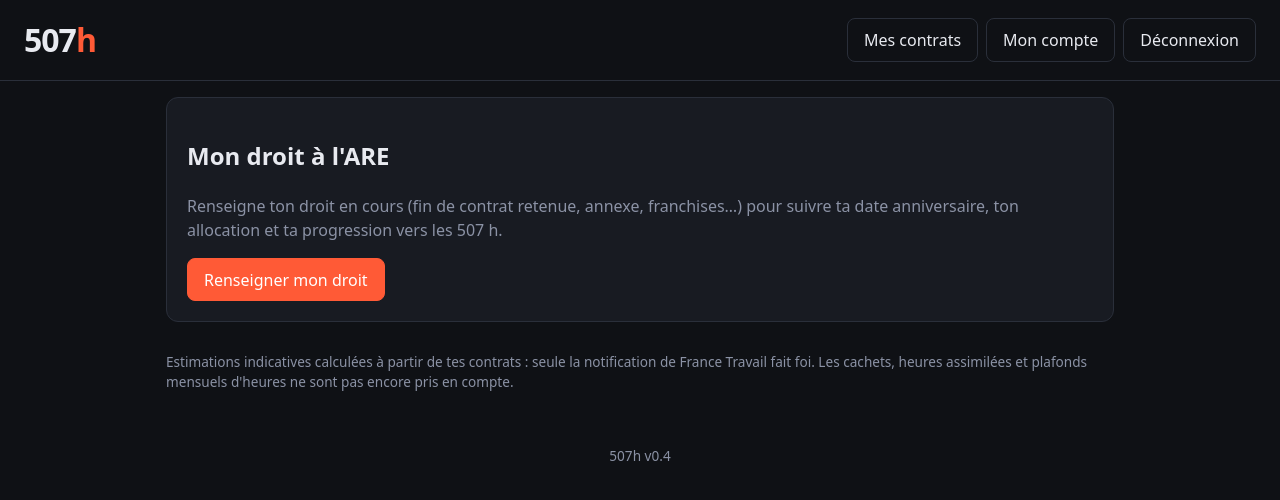
After one commit to migmul/507h, a Flask app: page /intermittence in a window 1280 px wide. The commit adds this page. Shown: the top 500 px of the page. Run offline with Flask 3, Linux system fonts and the light colour scheme; the visitor is signed in with stand-in values (Sample User, id 1); tables that the repository leaves empty hold one stand-in row (values such as "Sample post"); data that the repository does not hold is empty; parts of the project's set-up code (start-up, migrations or seed data) failed here and were passed over.

Commit message:
feat: page Intermittence - date anniversaire, AJ brute/nette estimée, franchises et projection des 507 h (v0.4)

```diff
--- a/main.py
+++ b/main.py
@@ -11,12 +11,11 @@ from functools import wraps
 from pathlib import Path
 
 from cryptography.fernet import Fernet, InvalidToken
-from flask import (Flask, abort, g, jsonify, redirect, render_template,
-                   request, send_file, session, url_for)
+from flask import (Flask, abort, g, jsonify, redirect, render_template, request, send_file, session, url_for)
 from werkzeug.security import check_password_hash, generate_password_hash
 from werkzeug.utils import secure_filename
 
-APP_VERSION = "0.3"
+APP_VERSION = "0.4"
 
 BASE = Path(__file__).parent
 INSTANCE = BASE / "instance"
@@ -88,6 +87,20 @@ CREATE TABLE IF NOT EXISTS documents (
   created_at TEXT NOT NULL DEFAULT CURRENT_TIMESTAMP
 );
 CREATE INDEX IF NOT EXISTS idx_documents_contract ON documents(contract_id);
+CREATE TABLE IF NOT EXISTS are_rights (
+  user_id INTEGER PRIMARY KEY REFERENCES users(id) ON DELETE CASCADE,
+  annexe INTEGER NOT NULL CHECK (annexe IN (8, 10)),
+  fct_date TEXT NOT NULL,
+  start_date TEXT NOT NULL,
+  anniversary_date TEXT,
+  aj_brute_cents INTEGER CHECK (aj_brute_cents IS NULL OR aj_brute_cents > 0),
+  waiting_days INTEGER NOT NULL DEFAULT 7 CHECK (waiting_days BETWEEN 0 AND 7),
+  franchise_cp_days INTEGER NOT NULL DEFAULT 0 CHECK (franchise_cp_days BETWEEN 0 AND 60),
+  franchise_salary_days INTEGER NOT NULL DEFAULT 0 CHECK (franchise_salary_days BETWEEN 0 AND 365),
+  csg_rate REAL NOT NULL DEFAULT 6.2 CHECK (csg_rate IN (0, 3.8, 6.2)),
+  alsace_moselle INTEGER NOT NULL DEFAULT 0,
+  updated_at TEXT NOT NULL DEFAULT CURRENT_TIMESTAMP
+);
 """
 
 
@@ -614,6 +627,7 @@ def export_account():
     with zipfile.ZipFile(buf, "w", zipfile.ZIP_DEFLATED) as z:
         z.writestr("donnees.json", json.dumps(
             {"version": APP_VERSION, "email": u["email"], "created_at": u["created_at"],
+             "droit_are": (build_overview(db, uid) or {}).get("settings"),
              "contracts": contracts}, ensure_ascii=False, indent=2))
         for d in docs:
             try:
@@ -643,5 +657,239 @@ def delete_account():
     session.clear()
     return jsonify(ok=True)
 
+# ---------- Intermittence : règles ARE ----------
+# À revoir à chaque revalorisation Unédic (1er juillet) : valeurs au 30/09/2026.
+AJ_BASE = 31.96          # AJ minimale (gelée au 1er juillet 2026)
+AJ_MAX = 174.80          # plafond (guide France Travail) - à vérifier
+AJ_FLOOR = {8: 38.0, 10: 44.0}
+SMIC_J = 61.0            # SMIC journalier brut, garde-fou CSG/CRDS
+RETRAITE_RATE = 0.0093   # participation retraite complémentaire (0,93 % du SJM)
+HOURS_TARGET = 507
+
+
+def add_year(d):
+    try:
+        return d.replace(year=d.year + 1)
+    except ValueError:          # 29 février
+        return d.replace(year=d.year + 1, day=28)
+
+
+def period_totals(db, uid, start, end):
+    """Heures et salaires bruts des contrats sur [start, end], proratisés au jour."""
+    zero = {"hours": 0.0, "gross": 0.0, "contracts": 0, "missing_gross": 0}
+    if start > end:
+        return zero
+    hours = gross = 0.0
+    missing = n = 0
+    rows = db.execute(
+        "SELECT hours, start_date, end_date, gross_cents FROM contracts"
+        " WHERE user_id=? AND end_date >= ? AND start_date <= ?",
+        (uid, start.isoformat(), end.isoformat()))
+    for r in rows:
+        s, e = date.fromisoformat(r["start_date"]), date.fromisoformat(r["end_date"])
+        ratio = ((min(e, end) - max(s, start)).days + 1) / ((e - s).days + 1)
+        hours += r["hours"] * ratio
+        if r["gross_cents"] is None:
+            missing += 1
+        else:
+            gross += r["gross_cents"] / 100 * ratio
+        n += 1
+    return {"hours": round(hours, 2), "gross": round(gross, 2),
+            "contracts": n, "missing_gross": missing}
+
+
+def compute_aj(annexe, sr, nht):
+    if annexe == 8:
+        a = AJ_BASE * (0.42 * min(sr, 14400) + 0.05 * max(sr - 14400, 0)) / 5000
+        b = AJ_BASE * (0.26 * min(nht, 720) + 0.08 * max(nht - 720, 0)) / 507
+        c = AJ_BASE * 0.40
+    else:
+        a = AJ_BASE * (0.36 * min(sr, 13700) + 0.05 * max(sr - 13700, 0)) / 5000
+        b = AJ_BASE * (0.26 * min(nht, 690) + 0.08 * max(nht - 690, 0)) / 507
+        c = AJ_BASE * 0.70
+    brut = max(AJ_FLOOR[annexe], min(a + b + c, AJ_MAX))
+    return {"a": round(a, 2), "b": round(b, 2), "c": round(c, 2), "brut": round(brut, 2)}
+
+
+def compute_net(annexe, brut, sr, nht, csg_rate, alsace):
+    """Estimation : hors prélèvement à la source."""
+    sjm = sr / (nht / (8 if annexe == 8 else 10)) if nht > 0 else 0
+    retraite = min(RETRAITE_RATE * sjm, brut - AJ_BASE) if brut > AJ_BASE else 0
+    taxes = 0.0
+    if brut > 62:
+        taxes = brut * 0.9825 * (csg_rate + 0.5) / 100
+        taxes = min(taxes, max(0.0, brut - retraite - SMIC_J))
+    als = brut * 0.015 if (alsace and brut > 62) else 0.0
+    return {"retraite": round(retraite, 2), "csg_crds": round(taxes, 2),
+            "alsace": round(als, 2), "net": round(brut - retraite - taxes - als, 2)}
+
+
+def aj_estimate(r, totals):
+    if totals["hours"] <= 0:
+        return None
+    calc = compute_aj(r["annexe"], totals["gross"], totals["hours"])
+    net = compute_net(r["annexe"], calc["brut"], totals["gross"], totals["hours"],
+                      r["csg_rate"], bool(r["alsace_moselle"]))
+    return {"source": "estimation", **calc, **net}
+
+
+def build_overview(db, uid):
+    r = db.execute("SELECT * FROM are_rights WHERE user_id=?", (uid,)).fetchone()
+    if not r:
+        return None
+    today = date.today()
+    fct = date.fromisoformat(r["fct_date"])
+    start = date.fromisoformat(r["start_date"])
+    da_auto = add_year(fct)
+    da = date.fromisoformat(r["anniversary_date"]) if r["anniversary_date"] else da_auto
+    days_left = (da - today).days
+    status = "expired" if days_left < 0 else "soon" if days_left <= 15 else "active"
+    total_days = (da - start).days + 1
+    franchises = r["waiting_days"] + r["franchise_cp_days"] + r["franchise_salary_days"]
+
+    cur_tot = period_totals(db, uid, fct - timedelta(days=364), fct)
+    if r["aj_brute_cents"]:
+        brut = r["aj_brute_cents"] / 100
+        cur_aj = {"source": "notification", "brut": brut,
+                  **compute_net(r["annexe"], brut, cur_tot["gross"], cur_tot["hours"],
+                                r["csg_rate"], bool(r["alsace_moselle"]))}
+    else:
+        cur_aj = aj_estimate(r, cur_tot)
+
+    win_start = fct + timedelta(days=1)
+    total = period_totals(db, uid, win_start, da)
+    done = period_totals(db, uid, win_start, min(da, today))
+    needed = max(0.0, HOURS_TARGET - total["hours"])
+    per_week = needed / (days_left / 7) if days_left > 0 and needed > 0 else None
+
+    return {
+        "annexe": r["annexe"],
+        "fct_date": fct.isoformat(), "start_date": start.isoformat(),
+        "anniversary_date": da.isoformat(), "anniversary_auto": da_auto.isoformat(),
+        "anniversary_overridden": bool(r["anniversary_date"]),
+        "exam_date": (da + timedelta(days=1)).isoformat(),
+        "days_left": days_left, "status": status,
+        "elapsed_pct": max(0, min(100, round((today - start).days / max(1, total_days) * 100))),
+        "indemnisation": {
+            "total_days": total_days, "waiting": r["waiting_days"],
+            "cp": r["franchise_cp_days"], "salary": r["franchise_salary_days"],
+            "max_days": max(0, total_days - franchises)},
+        "current": {"period_start": (fct - timedelta(days=364)).isoformat(),
+                    "period_end": fct.isoformat(), "totals": cur_tot, "aj": cur_aj},
+        "projection": {
+            "window_start": win_start.isoformat(), "window_end": da.isoformat(),
+            "hours_total": total["hours"], "hours_done": done["hours"],
+            "hours_planned": round(total["hours"] - done["hours"], 2),
+            "hours_needed": round(needed, 1), "per_week": per_week,
+            "missing_gross": total["missing_gross"],
+            "aj": aj_estimate(r, total) if total["hours"] >= HOURS_TARGET else None},
+        "settings": {
+            "annexe": r["annexe"], "fct_date": r["fct_date"], "start_date": r["start_date"],
+            "anniversary_date": r["anniversary_date"],
+            "aj_brute": None if r["aj_brute_cents"] is None else r["aj_brute_cents"] / 100,
+            "waiting_days": r["waiting_days"], "franchise_cp_days": r["franchise_cp_days"],
+            "franchise_salary_days": r["franchise_salary_days"],
+            "csg_rate": r["csg_rate"], "alsace_moselle": bool(r["alsace_moselle"])},
+    }
+
+
+def parse_rights(d):
+    if not isinstance(d, dict):
+        raise ValueError("Données invalides")
+
+    def dt(key, required=False):
+        v = d.get(key)
+        if v in (None, ""):
+            if required:
+                raise ValueError("Date de fin de contrat (FCT) requise")
+            return None
+        try:
+            return date.fromisoformat(str(v))
+        except ValueError:
+            raise ValueError(f"Date invalide : {key}")
+
+    def num(key, lo, hi, default):
+        v = d.get(key)
+        if v in (None, ""):
+            return default
+        try:
+            n = int(v)
+        except (TypeError, ValueError):
+            raise ValueError(f"Valeur invalide : {key}")
+        if not lo <= n <= hi:
+            raise ValueError(f"{key} doit être entre {lo} et {hi}")
+        return n
+
+    try:
+        annexe = int(d.get("annexe"))
+    except (TypeError, ValueError):
+        raise ValueError("Annexe invalide")
+    if annexe not in (8, 10):
+        raise ValueError("Annexe invalide")
+    fct = dt("fct_date", True)
+    start = dt("start_date") or fct + timedelta(days=1)
+    da = dt("anniversary_date")
+    if start <= fct:
+        raise ValueError("Le début d'indemnisation doit suivre la fin de contrat")
+    if da and da <= start:
+        raise ValueError("La date anniversaire doit suivre le début d'indemnisation")
+    aj = to_cents(d.get("aj_brute"))
+    if aj is not None and not (0 < aj <= 50000):
+        raise ValueError("AJ brute hors limites (0 à 500 €)")
+    try:
+        csg = float(d.get("csg_rate", 6.2))
+    except (TypeError, ValueError):
+        raise ValueError("Taux de CSG invalide")
+    if csg not in (0.0, 3.8, 6.2):
+        raise ValueError("Taux de CSG invalide")
+    alsace = 1 if d.get("alsace_moselle") in (True, 1, "1", "true", "on") else 0
+    return (annexe, fct.isoformat(), start.isoformat(), da.isoformat() if da else None, aj,
+            num("waiting_days", 0, 7, 7), num("franchise_cp_days", 0, 60, 0),
+            num("franchise_salary_days", 0, 365, 0), csg, alsace)
+
+
+@app.get("/intermittence")
+@login_required
+def intermittence_page():
+    return render_template("intermittence.html")
+
+
+@app.get("/api/intermittence")
+@login_required
+def get_intermittence():
+    return jsonify(overview=build_overview(get_db(), session["uid"]))
+
+
+@app.put("/api/intermittence")
+@login_required
+def save_intermittence():
+    try:
+        vals = parse_rights(request.get_json(silent=True))
+    except ValueError as e:
+        return err(str(e))
+    db, uid = get_db(), session["uid"]
+    db.execute(
+        "INSERT INTO are_rights(user_id, annexe, fct_date, start_date, anniversary_date,"
+        " aj_brute_cents, waiting_days, franchise_cp_days, franchise_salary_days,"
+        " csg_rate, alsace_moselle) VALUES (?,?,?,?,?,?,?,?,?,?,?)"
+        " ON CONFLICT(user_id) DO UPDATE SET annexe=excluded.annexe,"
+        " fct_date=excluded.fct_date, start_date=excluded.start_date,"
+        " anniversary_date=excluded.anniversary_date, aj_brute_cents=excluded.aj_brute_cents,"
+        " waiting_days=excluded.waiting_days, franchise_cp_days=excluded.franchise_cp_days,"
+        " franchise_salary_days=excluded.franchise_salary_days, csg_rate=excluded.csg_rate,"
+        " alsace_moselle=excluded.alsace_moselle, updated_at=CURRENT_TIMESTAMP",
+        (uid, *vals))
+    db.commit()
+    return jsonify(overview=build_overview(db, uid))
+
+
+@app.delete("/api/intermittence")
+@login_required
+def reset_intermittence():
+    db = get_db()
+    db.execute("DELETE FROM are_rights WHERE user_id=?", (session["uid"],))
+    db.commit()
+    return jsonify(ok=True)
+
 if __name__ == "__main__":
     app.run(debug=os.environ.get("DEV") == "1", port=5007)
--- a/static/css/style.css
+++ b/static/css/style.css
@@ -68,3 +68,19 @@ a.btn:hover { border-color:var(--accent); }
 .msg.ok { color:#5ad19a; }
 .danger-zone { border-color:var(--danger); }
 .danger-btn { background:var(--danger); border-color:var(--danger); }
+
+.big { font-size:2rem; font-weight:700; margin:.25rem 0; }
+.inner { padding:0; max-width:none; }
+.badge { display:inline-block; padding:.15rem .7rem; border-radius:99px; font-size:.85rem;
+         background:var(--bg); border:1px solid var(--border); margin:.25rem 0 .75rem; }
+.badge.active { color:#5ad19a; border-color:#5ad19a; }
+.badge.soon { color:#f5b942; border-color:#f5b942; }
+.badge.expired { color:var(--danger); border-color:var(--danger); }
+.progress > div { height:100%; width:0; background:var(--accent); transition:width .4s; }
+.kv { list-style:none; padding:0; margin:.5rem 0; }
+.kv li { display:flex; justify-content:space-between; gap:1rem; padding:.3rem 0; border-bottom:1px solid var(--border); }
+.kv .k { color:var(--muted); }
+label.check { display:flex; gap:.5rem; align-items:center; color:var(--text); }
+label.check input { width:auto; margin:0; }
+select { width:100%; padding:.6rem; margin-top:.25rem; background:var(--bg); color:var(--text);
+         border:1px solid var(--border); border-radius:8px; font:inherit; }
--- /dev/null
+++ b/static/js/intermittence.js
@@ -0,0 +1,155 @@
+const $ = (s) => document.querySelector(s);
+const csrf = document.querySelector('meta[name="csrf-token"]').content;
+const eur = new Intl.NumberFormat('fr-FR', { style: 'currency', currency: 'EUR' });
+const fdate = (d) => new Date(d + 'T00:00:00').toLocaleDateString('fr-FR');
+const fh = (h) => `${Math.round(h * 10) / 10} h`;
+const dialog = $('#rights-dialog');
+const form = $('#rights-form');
+let overview = null;
+
+async function api(path, method = 'GET', body) {
+    const headers = { 'X-CSRF-Token': csrf };
+    if (body) headers['Content-Type'] = 'application/json';
+    const res = await fetch(path, { method, headers, body: body ? JSON.stringify(body) : undefined });
+    if (res.status === 401) { location.href = '/login'; return; }
+    const data = await res.json().catch(() => ({}));
+    if (!res.ok) throw new Error(data.error || 'Erreur');
+    return data;
+}
+
+function el(tag, text, cls) {
+    const n = document.createElement(tag);
+    if (text !== undefined) n.textContent = text;
+    if (cls) n.className = cls;
+    return n;
+}
+
+function kv(ul, rows) {
+    ul.replaceChildren(...rows.map(([k, v]) => {
+        const li = document.createElement('li');
+        li.append(el('span', k, 'k'), el('strong', v));
+        return li;
+    }));
+}
+
+function render(o) {
+    $('#empty-state').hidden = !!o;
+    $('#content').hidden = !o;
+    if (!o) return;
+
+    $('#da-date').textContent = fdate(o.anniversary_date);
+    const badge = $('#da-status');
+    badge.className = 'badge ' + o.status;
+    badge.textContent = o.status === 'expired' ? 'Droit expiré : nouvel examen à faire'
+        : o.status === 'soon' ? `Plus que ${o.days_left} jour(s) : prépare ton examen`
+        : `${o.days_left} jours restants`;
+    $('#elapsed-bar').style.width = o.elapsed_pct + '%';
+    $('#da-detail').textContent =
+        `Droit ouvert sur la FCT du ${fdate(o.fct_date)} (annexe ${o.annexe}). Examen le ${fdate(o.exam_date)}.` +
+        (o.anniversary_overridden ? ` Date saisie manuellement (calculée : ${fdate(o.anniversary_auto)}).` : '');
+
+    const cur = o.current, aj = cur.aj;
+    const rows = [];
+    if (aj) {
+        $('#aj-brut').textContent = `${eur.format(aj.brut)} brut / jour`;
+        $('#aj-net').textContent = `≈ ${eur.format(aj.net)} net / jour (avant prélèvement à la source)`;
+        rows.push(['Source', aj.source === 'notification' ? 'Notification France Travail' : 'Estimation depuis mes contrats']);
+        if (aj.a !== undefined) rows.push(['Partie A (salaires)', eur.format(aj.a)],
+            ['Partie B (heures)', eur.format(aj.b)], ['Partie C (fixe)', eur.format(aj.c)]);
+        rows.push(['Retraite complémentaire', '− ' + eur.format(aj.retraite)],
+            ['CSG + CRDS', '− ' + eur.format(aj.csg_crds)]);
+        if (aj.alsace) rows.push(['Alsace-Moselle', '− ' + eur.format(aj.alsace)]);
+    } else {
+        $('#aj-brut').textContent = '–';
+        $('#aj-net').textContent = '';
+    }
+    rows.push(['Période de référence', `${fdate(cur.period_start)} → ${fdate(cur.period_end)}`],
+        ['Heures / salaires bruts', `${fh(cur.totals.hours)} · ${eur.format(cur.totals.gross)}`]);
+    kv($('#aj-detail'), rows);
+    $('#aj-note').textContent = !aj
+        ? "Ajoute les contrats de la période de référence, ou l'AJ de ta notification, pour obtenir un montant."
+        : cur.totals.missing_gross ? `${cur.totals.missing_gross} contrat(s) sans brut dans la période : l'estimation est sous-évaluée.` : '';
+
+    const i = o.indemnisation;
+    kv($('#indem-detail'), [
+        ['Période', `${fdate(o.start_date)} → ${fdate(o.anniversary_date)}`],
+        ['Jours calendaires', String(i.total_days)],
+        ["Délai d'attente", `− ${i.waiting} j`],
+        ['Franchise congés payés', `− ${i.cp} j`],
+        ['Franchise salaires', `− ${i.salary} j`],
+        ['Jours indemnisables max.', `${i.max_days} j`],
+    ]);
+
+    const p = o.projection;
+    $('#proj-bar').style.width = Math.min(100, (p.hours_total / 507) * 100) + '%';
+    $('#proj-hours').textContent = fh(p.hours_total);
+    $('#proj-msg').textContent = p.hours_needed > 0 ? `· il manque ${fh(p.hours_needed)}` : '· seuil atteint 🎉';
+    kv($('#proj-detail'), [
+        ['Fenêtre prise en compte', `${fdate(p.window_start)} → ${fdate(p.window_end)}`],
+        ['Heures réalisées', fh(p.hours_done)],
+        ['Heures prévues (contrats à venir)', fh(p.hours_planned)],
+        ['Rythme nécessaire', p.per_week ? `${fh(p.per_week)} / semaine` : '–'],
+        ['AJ projetée', p.aj ? `${eur.format(p.aj.brut)} brut · ≈ ${eur.format(p.aj.net)} net` : 'Disponible à 507 h'],
+    ]);
+    $('#proj-note').textContent = p.missing_gross
+        ? `${p.missing_gross} contrat(s) sans brut : l'AJ projetée est sous-évaluée.` : '';
+}
+
+function openDialog() {
+    form.reset();
+    $('#form-error').textContent = '';
+    const s = overview && overview.settings;
+    if (s) {
+        form.elements.annexe.value = s.annexe;
+        form.elements.fct_date.value = s.fct_date;
+        form.elements.start_date.value = s.start_date;
+        form.elements.anniversary_date.value = s.anniversary_date ?? '';
+        form.elements.aj_brute.value = s.aj_brute ?? '';
+        form.elements.waiting_days.value = s.waiting_days;
+        form.elements.franchise_cp_days.value = s.franchise_cp_days;
+        form.elements.franchise_salary_days.value = s.franchise_salary_days;
+        form.elements.csg_rate.value = String(s.csg_rate);
+        form.elements.alsace_moselle.checked = s.alsace_moselle;
+    }
+    $('#reset-btn').hidden = !s;
+    dialog.showModal();
+}
+const closeDialog = () => dialog.close();
+$('#edit-btn').onclick = openDialog;
+$('#edit-empty').onclick = openDialog;
+$('#cancel').onclick = closeDialog;
+$('#close-dialog').onclick = closeDialog;
+
+let downOnBackdrop = false;
+dialog.addEventListener('mousedown', (e) => { downOnBackdrop = e.target === dialog; });
+dialog.addEventListener('click', (e) => {
+    if (e.target === dialog && downOnBackdrop) closeDialog();
+    downOnBackdrop = false;
+});
+
+form.addEventListener('submit', async (e) => {
+    e.preventDefault();
+    const f = Object.fromEntries(new FormData(form));
+    f.alsace_moselle = form.elements.alsace_moselle.checked;
+    $('#save-btn').disabled = true;
+    try {
+        overview = (await api('/api/intermittence', 'PUT', f)).overview;
+        render(overview);
+        dialog.close();
+    } catch (ex) {
+        $('#form-error').textContent = ex.message;
+    } finally {
+        $('#save-btn').disabled = false;
+    }
+});
+
+$('#reset-btn').onclick = async () => {
+    if (!confirm('Effacer les informations de ton droit ARE ? Tes contrats ne sont pas touchés.')) return;
+    await api('/api/intermittence', 'DELETE');
+    overview = null;
+    render(null);
+    dialog.close();
+};
+
+$('#logout').onclick = async () => { await api('/api/logout', 'POST'); location.href = '/login'; };
+(async () => { overview = (await api('/api/intermittence')).overview; render(overview); })();
--- a/templates/account.html
+++ b/templates/account.html
@@ -5,6 +5,7 @@
     <h1>507<span>h</span></h1>
     <nav class="row">
         <a class="ghost btn" href="/">← Mes contrats</a>
+        <a class="ghost btn" href="/intermittence">Intermittence</a>
         <button id="logout" class="ghost">Déconnexion</button>
     </nav>
 </header>
--- a/templates/dashboard.html
+++ b/templates/dashboard.html
@@ -4,6 +4,7 @@
 <header class="topbar">
     <h1>507<span>h</span></h1>
     <nav class="row">
+        <a class="ghost btn" href="/intermittence">Intermittence</a>
         <a class="ghost btn" href="/account">Mon compte</a>
         <button id="logout" class="ghost">Déconnexion</button>
     </nav>
--- /dev/null
+++ b/templates/intermittence.html
@@ -0,0 +1,97 @@
+{% extends "base.html" %}
+{% block title %}Intermittence – 507h{% endblock %}
+{% block body %}
+<header class="topbar">
+    <h1>507<span>h</span></h1>
+    <nav class="row">
+        <a class="ghost btn" href="/">Mes contrats</a>
+        <a class="ghost btn" href="/account">Mon compte</a>
+        <button id="logout" class="ghost">Déconnexion</button>
+    </nav>
+</header>
+<main class="container">
+    <section class="card" id="empty-state" hidden>
+        <h2>Mon droit à l'ARE</h2>
+        <p class="muted">Renseigne ton droit en cours (fin de contrat retenue, annexe, franchises…) pour suivre ta date anniversaire, ton allocation et ta progression vers les 507 h.</p>
+        <button class="primary inline" id="edit-empty" type="button">Renseigner mon droit</button>
+    </section>
+
+    <div id="content" hidden class="container inner">
+        <section class="card">
+            <div class="card-head"><h2>Date anniversaire</h2>
+                <button class="ghost" id="edit-btn" type="button">Modifier</button></div>
+            <p class="big" id="da-date"></p>
+            <p class="badge" id="da-status"></p>
+            <div class="progress"><div id="elapsed-bar"></div></div>
+            <p class="muted small" id="da-detail"></p>
+        </section>
+
+        <section class="card">
+            <h2>Allocation journalière</h2>
+            <p class="big" id="aj-brut"></p>
+            <p id="aj-net"></p>
+            <ul class="kv" id="aj-detail"></ul>
+            <p class="muted small" id="aj-note"></p>
+        </section>
+
+        <section class="card">
+            <h2>Période d'indemnisation</h2>
+            <ul class="kv" id="indem-detail"></ul>
+        </section>
+
+        <section class="card">
+            <h2>Vers le prochain examen (507 h)</h2>
+            <div class="progress"><div id="proj-bar"></div></div>
+            <p><strong id="proj-hours">0</strong> / 507 h <span class="muted" id="proj-msg"></span></p>
+            <ul class="kv" id="proj-detail"></ul>
+            <p class="muted small" id="proj-note"></p>
+        </section>
+    </div>
+
+    <p class="muted small">Estimations indicatives calculées à partir de tes contrats : seule la notification de France Travail fait foi. Les cachets, heures assimilées et plafonds mensuels d'heures ne sont pas encore pris en compte.</p>
+</main>
+
+<dialog id="rights-dialog">
+    <form id="rights-form" novalidate>
+        <div class="card-head"><h2>Mon droit à l'ARE</h2>
+            <button type="button" class="ghost" id="close-dialog" aria-label="Fermer">✕</button></div>
+        <label>Annexe
+            <select name="annexe">
+                <option value="8">Annexe 8 – ouvriers et techniciens</option>
+                <option value="10">Annexe 10 – artistes</option>
+            </select></label>
+        <label>Fin de contrat retenue (FCT)
+            <input type="date" name="fct_date" required></label>
+        <label>Début d'indemnisation (optionnel)
+            <input type="date" name="start_date"></label>
+        <label>Date anniversaire (optionnel, sinon FCT + 12 mois)
+            <input type="date" name="anniversary_date"></label>
+        <label>AJ brute de la notification, € (optionnel)
+            <input type="number" name="aj_brute" step="0.01" min="0"></label>
+        <label>Délai d'attente (jours)
+            <input type="number" name="waiting_days" min="0" max="7" value="7"></label>
+        <label>Franchise congés payés (jours)
+            <input type="number" name="franchise_cp_days" min="0" max="60" value="0"></label>
+        <label>Franchise salaires (jours)
+            <input type="number" name="franchise_salary_days" min="0" max="365" value="0"></label>
+        <label>CSG
+            <select name="csg_rate">
+                <option value="6.2">Taux plein (6,2 %)</option>
+                <option value="3.8">Taux réduit (3,8 %)</option>
+                <option value="0">Exonéré</option>
+            </select></label>
+        <label class="check"><input type="checkbox" name="alsace_moselle"> Régime local Alsace-Moselle (+1,5 %)</label>
+        <p class="muted small full">Les franchises figurent sur ta notification d'admission. Laisse l'AJ vide pour l'estimer depuis tes contrats.</p>
+        <p class="error full" id="form-error" role="alert"></p>
+        <div class="row full">
+            <button class="primary inline" type="submit" id="save-btn">Enregistrer</button>
+            <button class="ghost" type="button" id="cancel">Annuler</button>
+            <button class="ghost danger" type="button" id="reset-btn">Effacer mon droit</button>
+        </div>
+    </form>
+</dialog>
+<footer class="footer muted small">507h v{{ app_version }}</footer>
+{% endblock %}
+{% block scripts %}
+<script src="{{ url_for('static', filename='js/intermittence.js') }}"></script>
+{% endblock %}
```
Also changed, not shown: changelog.md.
